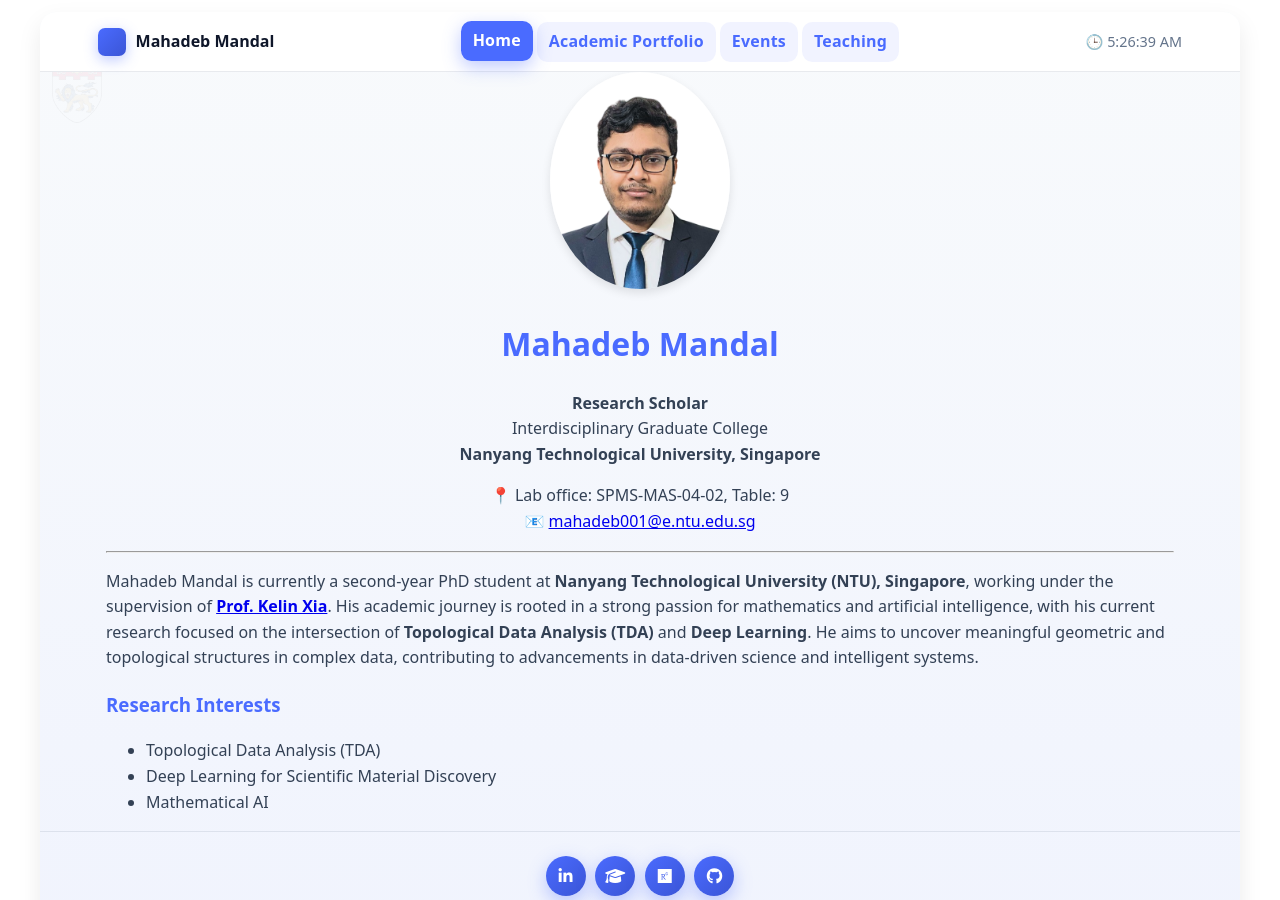
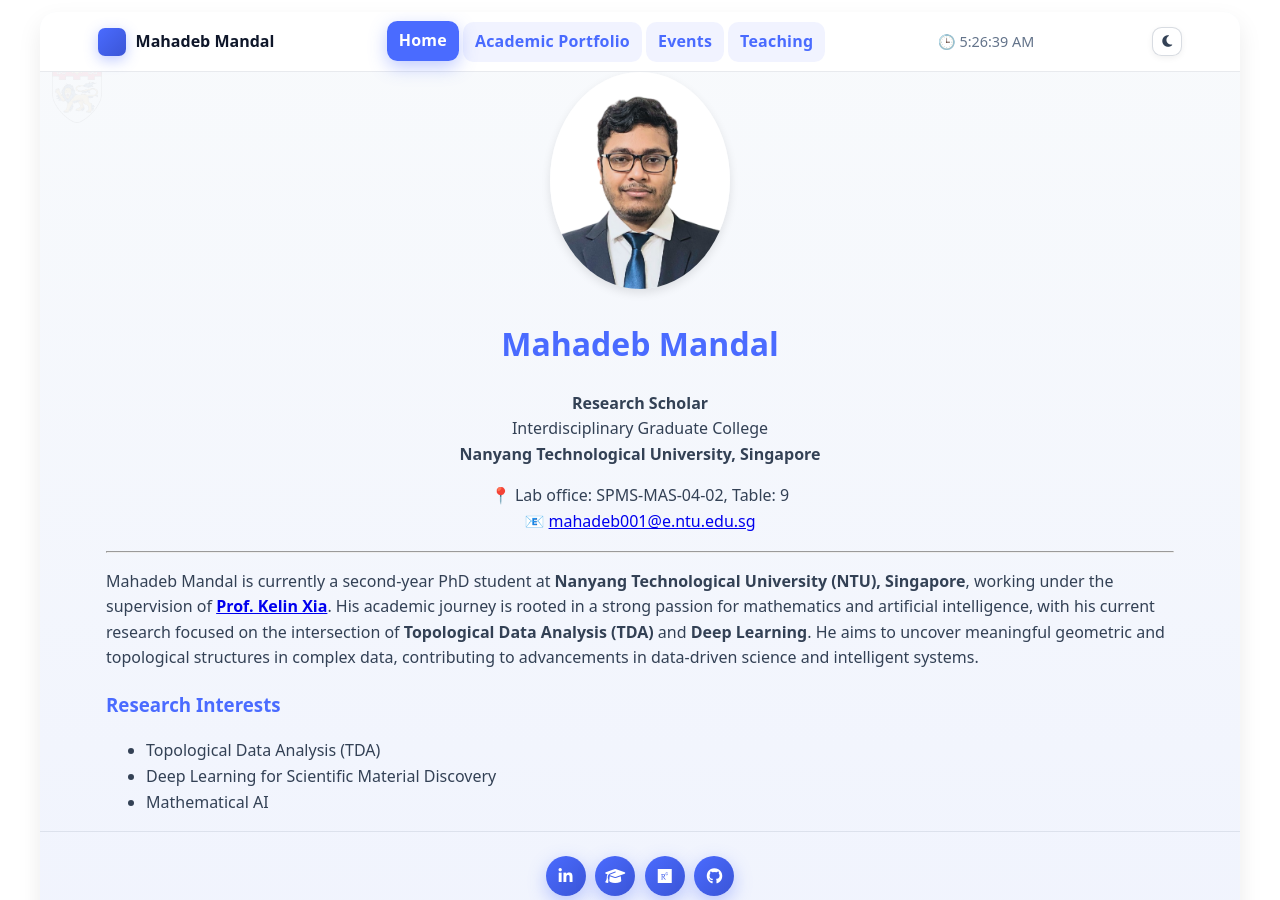
Before and after one commit to mahadeb-ai/mahadeb-ai.github.io, a Jekyll site: the page built from index.md, in a window 1280 px wide and 900 px high. Built offline with Jekyll 4.4.1, drawn with Linux system fonts in a browser that asks for light colours.

Commit message:
Update default.html

```diff
--- a/_layouts/default.html
+++ b/_layouts/default.html
@@ -98,6 +98,11 @@
     .card a:hover{text-decoration:underline}
 
     /* Footer */
+    .cv-btn{margin-left:.25rem}
+    .theme-toggle{margin-left:.35rem;appearance:none;border:1px solid rgba(100,116,139,.25);background:var(--bg);color:var(--txt-700);padding:.35rem .55rem;border-radius:.6rem;cursor:pointer;box-shadow:0 2px 6px rgba(2,6,23,.06)}
+    .theme-toggle:hover{border-color:var(--brand-600)}
+
+    /* Footer */
     footer{border-top:1px solid rgba(100,116,139,.15);padding:1.25rem 0;text-align:center}
     .social{display:flex;justify-content:center;gap:.6rem;margin:.25rem 0 1rem}
     .chip{display:inline-grid;place-items:center;width:40px;height:40px;border-radius:999px;background:linear-gradient(135deg,var(--brand-600),var(--brand-700));color:#fff;text-decoration:none;box-shadow:0 6px 18px var(--ring);transition:transform .18s ease}
@@ -107,6 +112,7 @@
     /* Utilities */
     .sr-only{position:absolute;width:1px;height:1px;padding:0;margin:-1px;overflow:hidden;clip:rect(0,0,0,0);white-space:nowrap;border:0}
   </style>
+  {% seo %}
 </head>
 <body>
   <a href="#main" class="skip-link">Skip to content</a>
@@ -126,8 +132,12 @@
           {% for item in site.nav %}
             <a href="{{ item.url | relative_url }}" {% if page.url == item.url %}aria-current="page"{% endif %}>{{ item.title }}</a>
           {% endfor %}
+          {% if site.cv_url %}
+            <a href="{{ site.cv_url | relative_url }}" class="cv-btn">CV</a>
+          {% endif %}
         </nav>
         <div class="clock" aria-live="polite" title="Your local time">🕒 <span id="live-clock"></span></div>
+        <button id="theme-toggle" class="theme-toggle" aria-label="Toggle dark mode"><i class="fa-solid fa-moon"></i></button>
       </div>
     </header>
 
@@ -166,5 +176,32 @@
       }
     })();
   </script>
+  <!-- JS: Theme toggle + Live clock -->
+  <script>
+    (function(){
+      const clock = document.getElementById('live-clock');
+      function tick(){
+        clock.textContent = new Date().toLocaleTimeString();
+      }
+      if(clock){ tick(); var id = setInterval(tick, 1000);
+        if (window.matchMedia('(prefers-reduced-motion: reduce)').matches){ clearInterval(id); tick(); }
+      }
+      // Theme persistence
+      const btn = document.getElementById('theme-toggle');
+      const root = document.documentElement;
+      const key = 'mm-theme';
+      function applyTheme(mode){
+        if(mode==='dark'){ root.dataset.theme='dark'; document.documentElement.classList.add('dark'); }
+        else { root.dataset.theme='light'; document.documentElement.classList.remove('dark'); }
+      }
+      const saved = localStorage.getItem(key);
+      if(saved){ applyTheme(saved); }
+      btn && btn.addEventListener('click', function(){
+        const next = (localStorage.getItem(key) === 'dark') ? 'light' : 'dark';
+        localStorage.setItem(key, next); applyTheme(next);
+        this.innerHTML = next==='dark' ? '<i class="fa-solid fa-sun"></i>' : '<i class="fa-solid fa-moon"></i>';
+      });
+    })();
+  </script>
 </body>
 </html>
```
